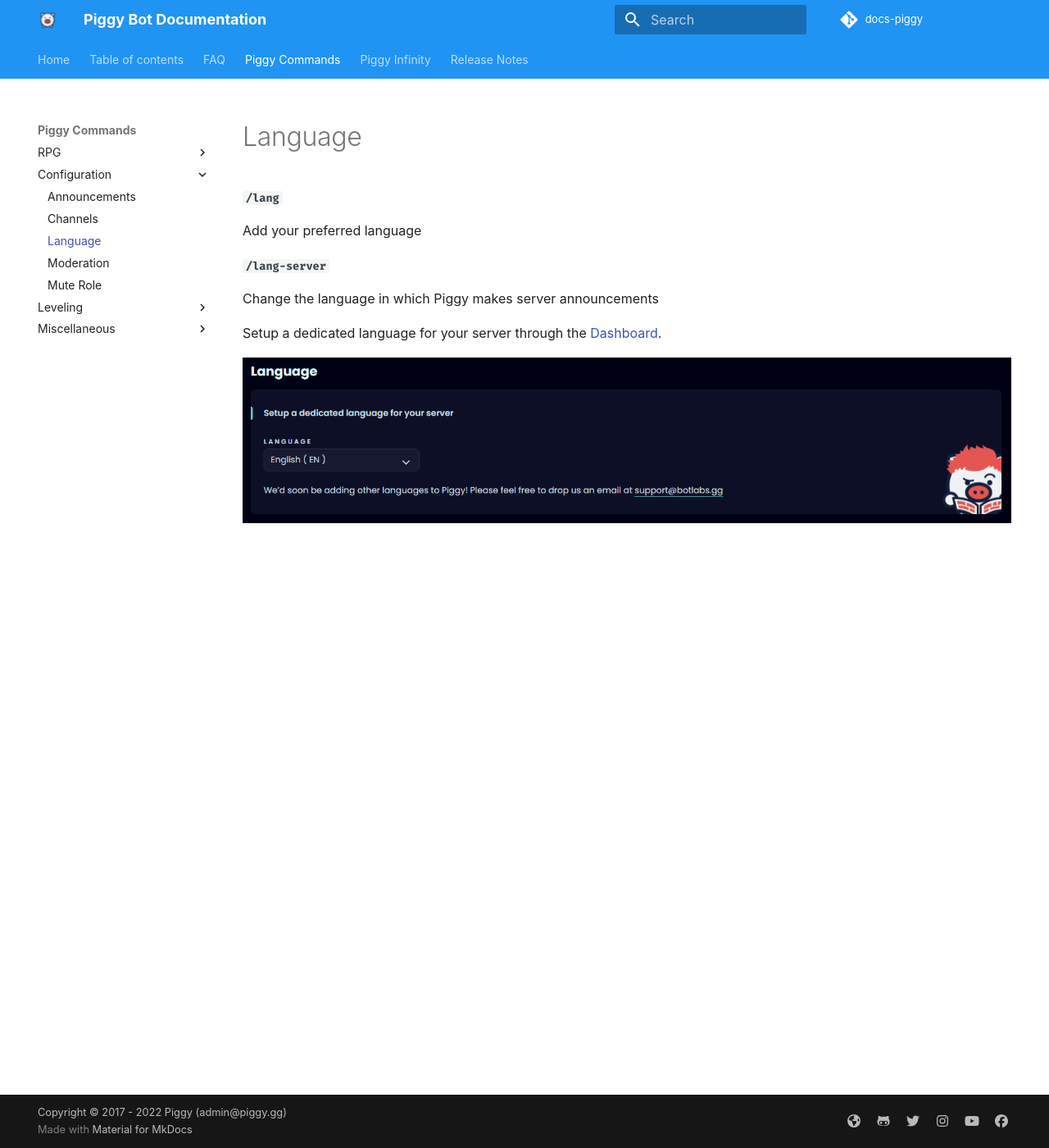
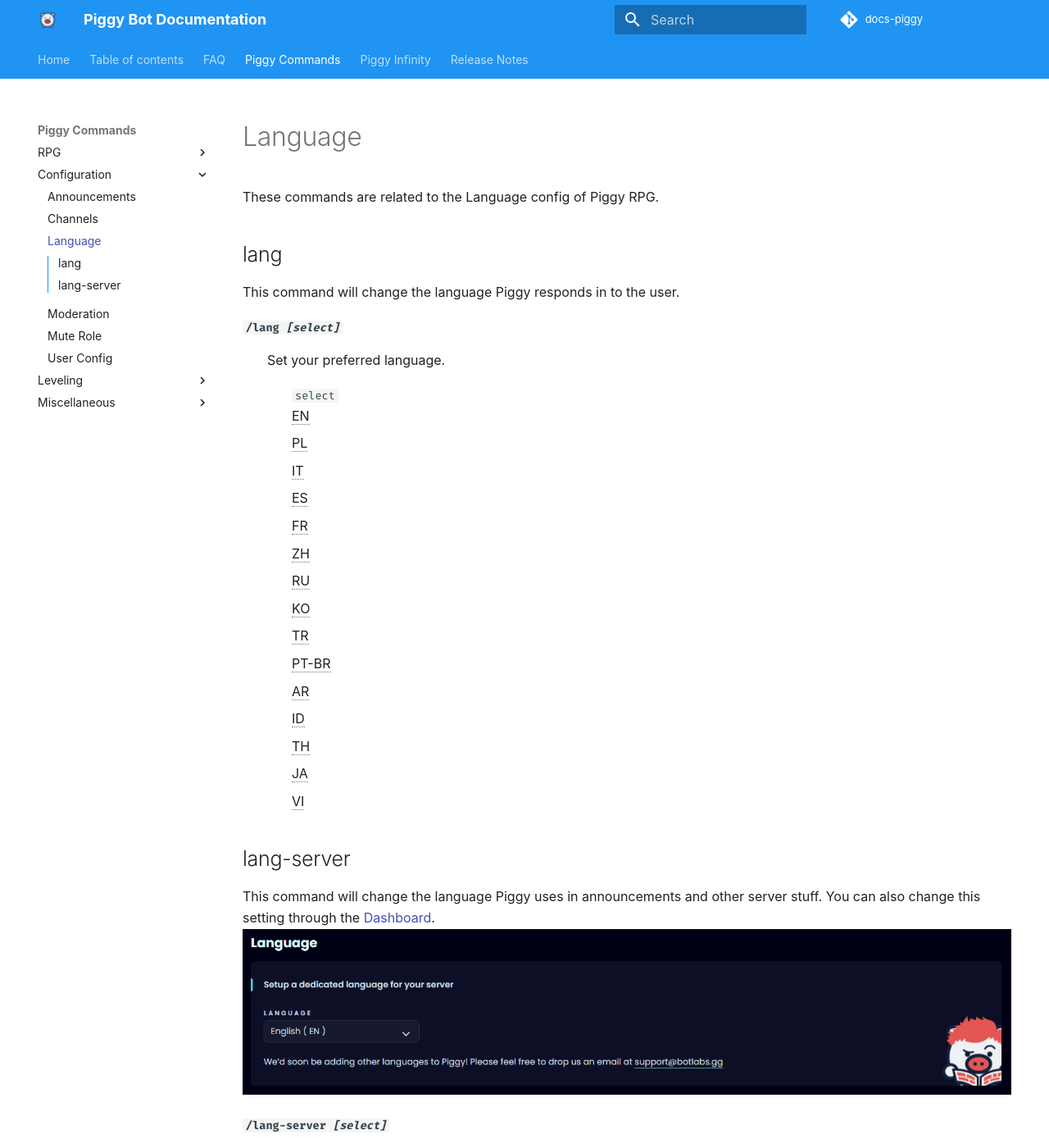
Before and after one commit to botlabs-gg/docs-piggy, an MkDocs documentation site: the page built from docs/Piggy-Commands/configuration/language.md, in a window 1280 px wide and 1400 px high. Shown: the whole window at 82% size. Built offline with MkDocs 1.6.1 and Material for MkDocs 9.7.7, drawn with Linux system fonts in a browser that asks for light colours; some web fonts are replaced; comment, search, counter and statistics services are not loaded; some of the changed text lies outside the part shown.

Commit message:
Added User-Config and updated Language

```diff
--- a/docs/Piggy-Commands/configuration/language.md
+++ b/docs/Piggy-Commands/configuration/language.md
@@ -1,13 +1,56 @@
 # Language
+These commands are related to the Language config of Piggy RPG.
 
-__`/lang`__
+## lang
+This command will change the language Piggy responds in to the user.
+<dl>
+<dt><code><b>/lang <i>[select]</i></b></code>
+<dd>Set your preferred language.
+<ul style="list-style-type: none;">
+<li><code>select</code><br>
+<abbr title="English">EN</abbr>
+<li><abbr title="German>DE</abbr>
+<li><abbr title="Polish">PL</abbr>
+<li><abbr title="Italian">IT</abbr>
+<li><abbr title="Spanish">ES</abbr>
+<li><abbr title="French">FR</abbr>
+<li><abbr title="Chinese">ZH</abbr>
+<li><abbr title="Russian">RU</abbr>
+<li><abbr title="Korean">KO</abbr>
+<li><abbr title="Turkish">TR</abbr>
+<li><abbr title="Brazilian-Portuguese">PT-BR</abbr>
+<li><abbr title="Arabic">AR</abbr>
+<li><abbr title="Indonesian">ID</abbr>
+<li><abbr title="Thai">TH</abbr>
+<li><abbr title="Japanese">JA</abbr>
+<li><abbr title="Vietnamese">VI</abbr>
+</ul>
+</dl>
 
-Add your preferred language
 
-__`/lang-server`__
-
-Change the language in which Piggy makes server announcements
-
-Setup a dedicated language for your server through the [Dashboard](https://piggy.gg/dashboard/).
-
-![Language](/images/language.png)
+## lang-server
+This command will change the language Piggy uses in announcements and other server stuff. You can also change this setting through the <a href="https://piggy.gg/dashboard/">Dashboard</a>.<br>
+<img src="/images/language.png">
+<dl>
+<dt><code><b>/lang-server <i>[select]</i></b></code>
+<dd>Set your preferred language for the whole server.
+<ul style="list-style-type: none;">
+<li><code>select</code><br>
+<abbr title="English">EN</abbr>
+<li><abbr title="German>DE</abbr>
+<li><abbr title="Polish">PL</abbr>
+<li><abbr title="Italian">IT</abbr>
+<li><abbr title="Spanish">ES</abbr>
+<li><abbr title="French">FR</abbr>
+<li><abbr title="Chinese">ZH</abbr>
+<li><abbr title="Russian">RU</abbr>
+<li><abbr title="Korean">KO</abbr>
+<li><abbr title="Turkish">TR</abbr>
+<li><abbr title="Brazilian-Portuguese">PT-BR</abbr>
+<li><abbr title="Arabic">AR</abbr>
+<li><abbr title="Indonesian">ID</abbr>
+<li><abbr title="Thai">TH</abbr>
+<li><abbr title="Japanese">JA</abbr>
+<li><abbr title="Vietnamese">VI</abbr>
+</ul>
+</dl>
```
Also changed, not shown: docs/Piggy-Commands/configuration/announcements.md (+1 -1 lines), docs/Piggy-Commands/configuration/user-config.md (added, +16 -0 lines), docs/SUMMARY.md (+2 -0 lines).
